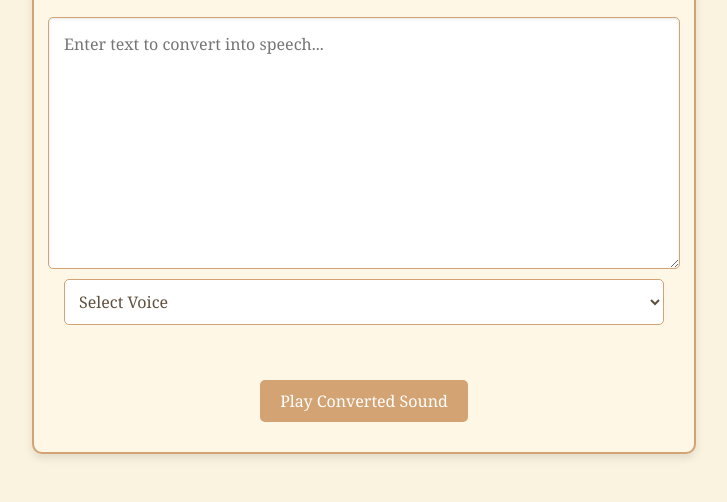
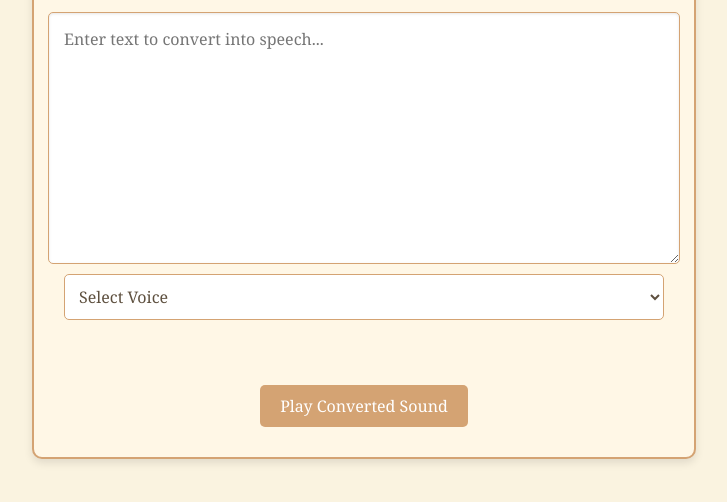
Before and after one commit to itzikgu/TextToSpeech, a plain HTML site: page index.html in a window 1280 px wide. Shown: the part 246-748 px from the top of the page, without its empty margins (276-1003 px from the left). Drawn offline with Linux system fonts and the light colour scheme.

Commit message:
styles.css

```diff
--- a/styles.css
+++ b/styles.css
@@ -81,7 +81,9 @@ body {
     color: #b5651d;
     font-size: 0.9em;
     margin-bottom: 10px;
-    height: 20px; /* To maintain space even when there's no error */
+    height: 20px;
+    text-align: center;
+    width: 100%;
 }
 
 .btn {
@@ -94,6 +96,7 @@ body {
     cursor: pointer;
     transition: background-color 0.3s;
     font-family: 'Georgia', serif;
+    margin-top: 10px;
 }
 
 .btn:hover {
```
